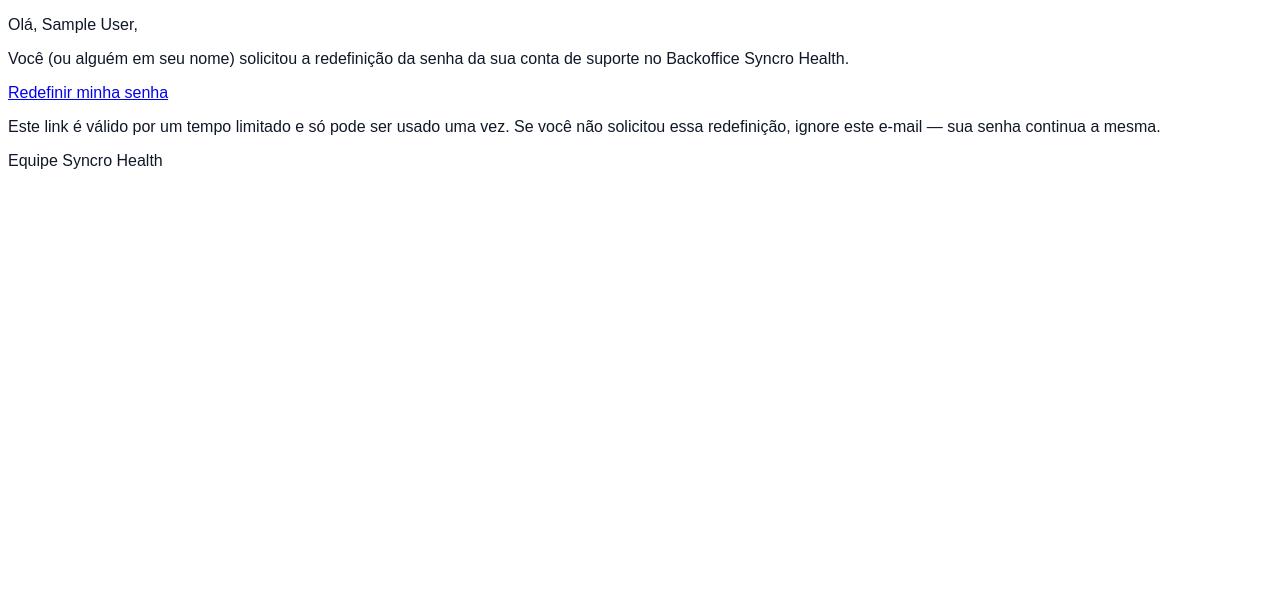
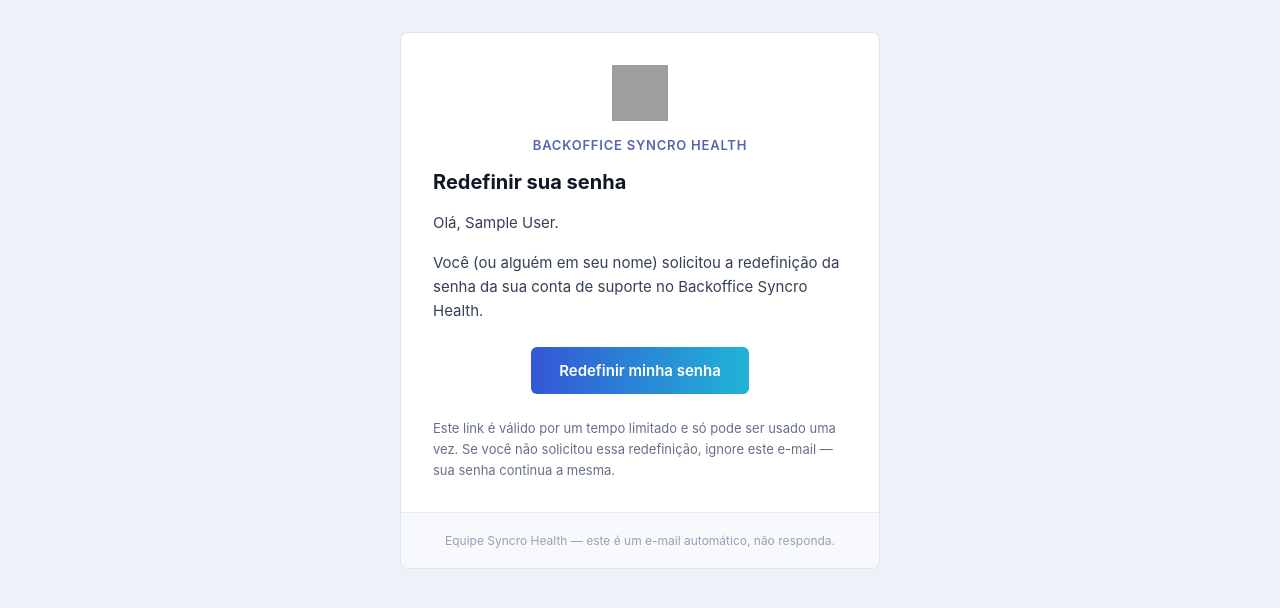
Before and after one commit to argomes/syncro_health_backoffice, a Django app: template accounts/templates/registration/support_password_reset_email.html in a window 1280 px wide. Shown: the top 608 px of the page. Run offline with Django 5.2, Linux system fonts and the light colour scheme; the template is opened without the code that fills it, so the values that code supplies are empty; the visitor is signed in with stand-in values (Sample User, id 1); parts of the project's set-up code (start-up, migrations or seed data) failed here and were passed over; grey boxes are pictures that could not be loaded.

Commit message:
feat(email): identidade visual nos templates de reset de senha
Templates de email (SupportUser e ClinicUser) ganham layout table-based
compatível com clientes de email, com o ícone real do app (hospedado em
https://leads.syncrohealth.com.br/logo-email.png) e paleta azul/ciano da
marca. Antes eram HTML mínimo sem identidade visual.

Co-Authored-By: Claude Sonnet 5 <noreply@anthropic.com>

```diff
--- a/accounts/templates/registration/support_password_reset_email.html
+++ b/accounts/templates/registration/support_password_reset_email.html
@@ -1,18 +1,82 @@
 {% autoescape on %}<!DOCTYPE html>
 <html lang="pt-br">
-<body style="font-family: sans-serif; color: #101828;">
-    <p>Olá, {{ user.get_full_name|default:user.username }},</p>
-    <p>Você (ou alguém em seu nome) solicitou a redefinição da senha da sua
-    conta de suporte no Backoffice Syncro Health.</p>
-    <p>
-        <a href="{{ protocol }}://{{ domain }}{% url 'admin_password_reset_confirm' uidb64=uid token=token %}">
-            Redefinir minha senha
-        </a>
-    </p>
-    <p>Este link é válido por um tempo limitado e só pode ser usado uma vez.
-    Se você não solicitou essa redefinição, ignore este e-mail — sua senha
-    continua a mesma.</p>
-    <p>Equipe Syncro Health</p>
+<head>
+<meta charset="utf-8" />
+<meta name="viewport" content="width=device-width, initial-scale=1" />
+<title>Redefinição de senha — Backoffice Syncro Health</title>
+</head>
+<body style="margin:0; padding:0; background-color:#eef1f8; font-family: -apple-system, 'Segoe UI', Roboto, Helvetica, Arial, sans-serif;">
+<table role="presentation" width="100%" cellpadding="0" cellspacing="0" border="0" style="background-color:#eef1f8; padding:32px 16px;">
+  <tr>
+    <td align="center">
+      <table role="presentation" width="100%" cellpadding="0" cellspacing="0" border="0" style="max-width:480px; background-color:#ffffff; border-radius:8px; overflow:hidden; border:1px solid #dde3f0;">
+
+        <tr>
+          <td align="center" style="padding:32px 32px 16px;">
+            <img src="https://leads.syncrohealth.com.br/logo-email.png" width="56" height="56" alt="Syncro Health" style="display:block; border:0;" />
+          </td>
+        </tr>
+
+        <tr>
+          <td align="center" style="padding:0 32px 8px;">
+            <p style="margin:0; font-size:13px; letter-spacing:0.06em; text-transform:uppercase; color:#5865ad; font-weight:600;">
+              Backoffice Syncro Health
+            </p>
+          </td>
+        </tr>
+
+        <tr>
+          <td style="padding:8px 32px 0;">
+            <h1 style="margin:0 0 16px; font-size:20px; line-height:1.3; color:#101828; font-weight:700;">
+              Redefinir sua senha
+            </h1>
+            <p style="margin:0 0 16px; font-size:15px; line-height:1.6; color:#344054;">
+              Olá, {{ user.get_full_name|default:user.username }}.
+            </p>
+            <p style="margin:0 0 24px; font-size:15px; line-height:1.6; color:#344054;">
+              Você (ou alguém em seu nome) solicitou a redefinição da senha
+              da sua conta de suporte no Backoffice Syncro Health.
+            </p>
+          </td>
+        </tr>
+
+        <tr>
+          <td align="center" style="padding:0 32px 24px;">
+            <table role="presentation" cellpadding="0" cellspacing="0" border="0">
+              <tr>
+                <td align="center" style="border-radius:6px; background:linear-gradient(90deg,#3457d5,#20b4d6);">
+                  <a href="{{ protocol }}://{{ domain }}{% url 'admin_password_reset_confirm' uidb64=uid token=token %}"
+                     style="display:inline-block; padding:14px 28px; font-size:15px; font-weight:600; color:#ffffff; text-decoration:none;">
+                    Redefinir minha senha
+                  </a>
+                </td>
+              </tr>
+            </table>
+          </td>
+        </tr>
+
+        <tr>
+          <td style="padding:0 32px 32px;">
+            <p style="margin:0; font-size:13px; line-height:1.6; color:#667085;">
+              Este link é válido por um tempo limitado e só pode ser usado
+              uma vez. Se você não solicitou essa redefinição, ignore este
+              e-mail — sua senha continua a mesma.
+            </p>
+          </td>
+        </tr>
+
+        <tr>
+          <td style="padding:20px 32px; background-color:#f7f9fc; border-top:1px solid #eaecf0;">
+            <p style="margin:0; font-size:12px; color:#98a2b3; text-align:center;">
+              Equipe Syncro Health — este é um e-mail automático, não responda.
+            </p>
+          </td>
+        </tr>
+
+      </table>
+    </td>
+  </tr>
+</table>
 </body>
 </html>
 {% endautoescape %}
```
Also changed, not shown: portal_gestor/templates/portal_gestor/password_reset_email.html (+78 -13 lines).
